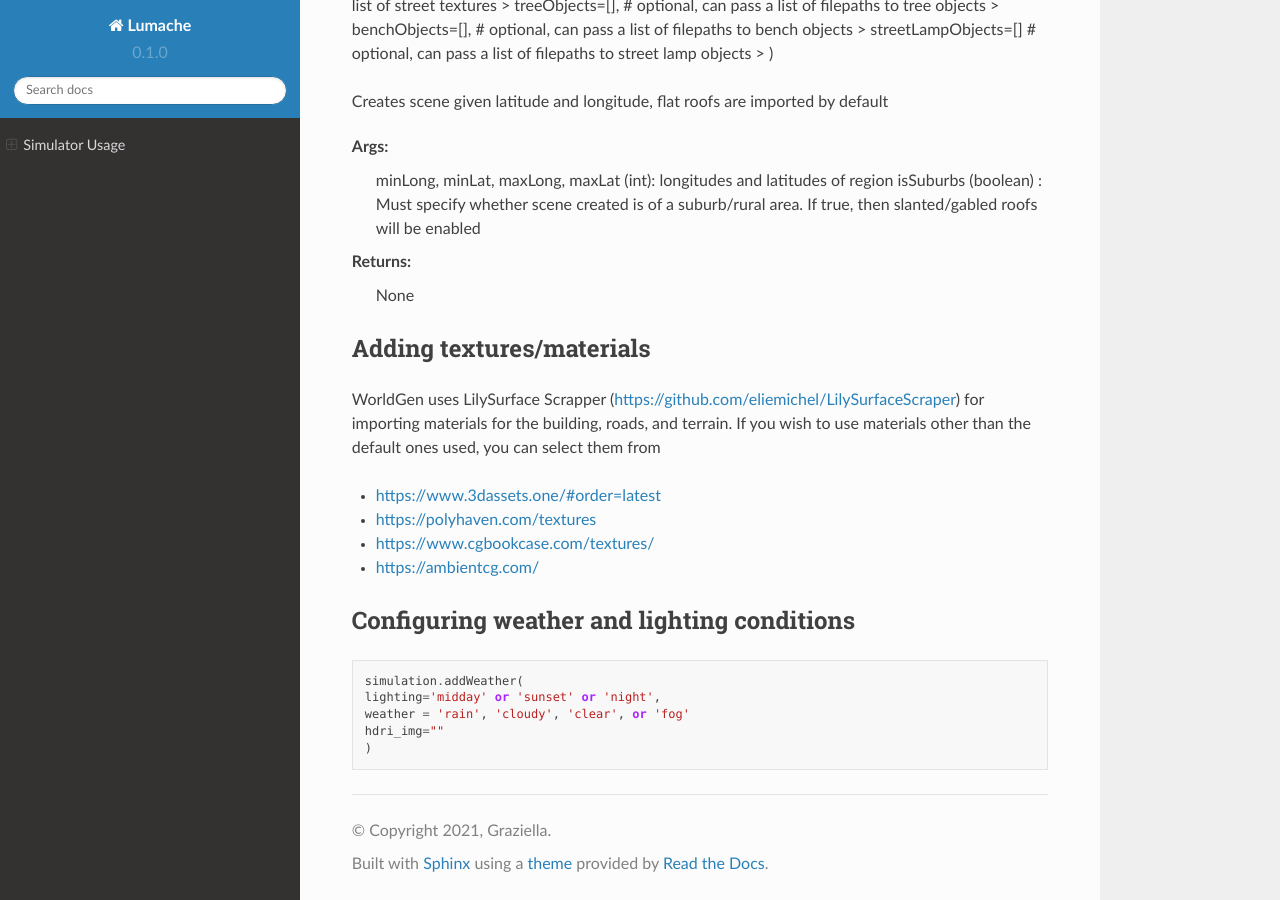
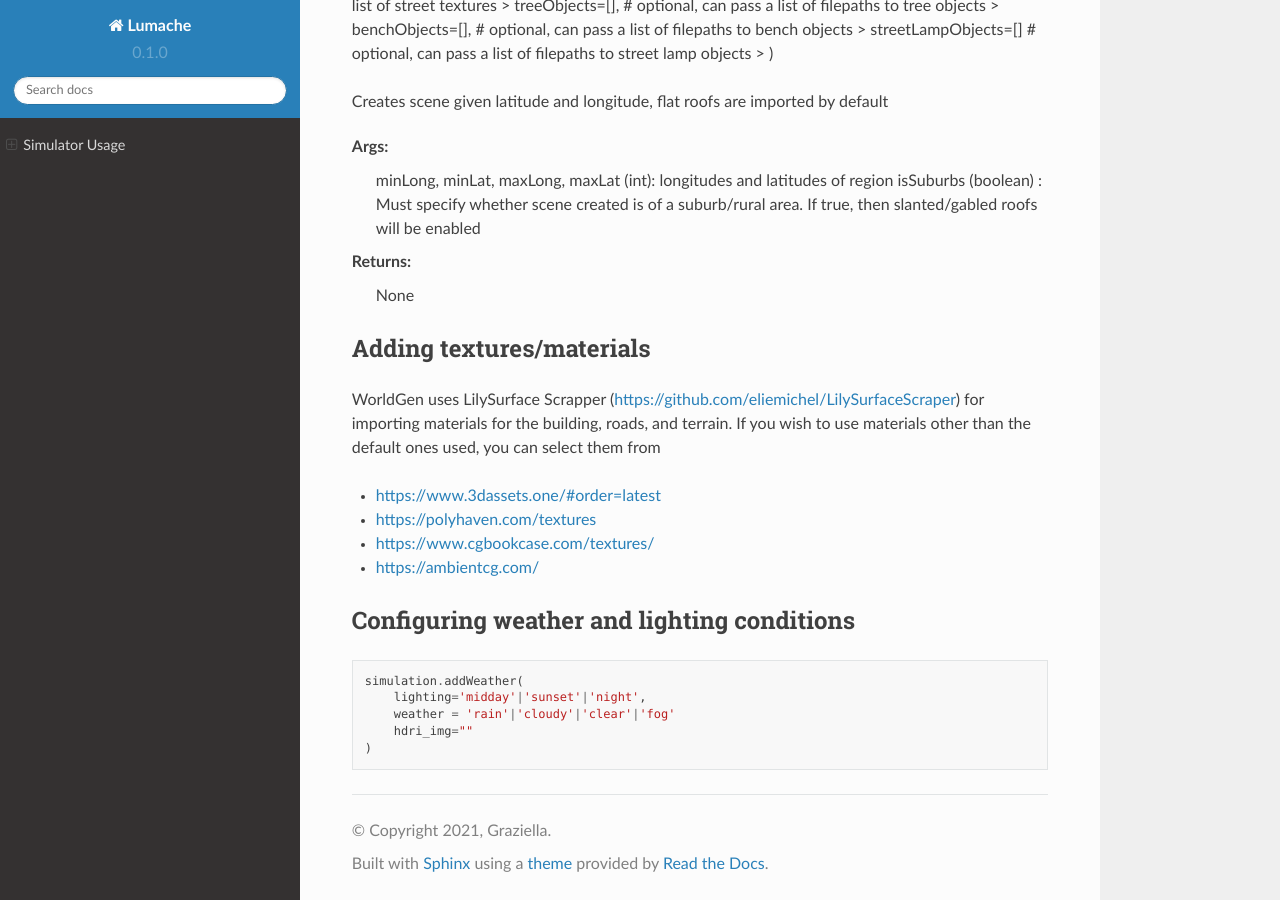
Before and after one commit to riya-kumari/worldgen-docs, a Sphinx documentation site: the page built from docs/source/simulator.rst, in a window 1280 px wide and 900 px high, scrolled down 841 px. Built offline with Sphinx 7.4.7 and the Read the Docs theme 2.0.0, drawn with Linux system fonts in a browser that asks for light colours; pages that are not in the unit, such as notebooks, are missing from menus.

```diff
--- a/docs/source/simulator.rst
+++ b/docs/source/simulator.rst
@@ -63,7 +63,7 @@ Configuring weather and lighting conditions
 .. code-block:: python
 
     simulation.addWeather(
-    lighting='midday' or 'sunset' or 'night',
-    weather = 'rain', 'cloudy', 'clear', or 'fog'
-    hdri_img=""
+        lighting='midday'|'sunset'|'night',
+        weather = 'rain'|'cloudy'|'clear'|'fog'
+        hdri_img=""
     )
```
